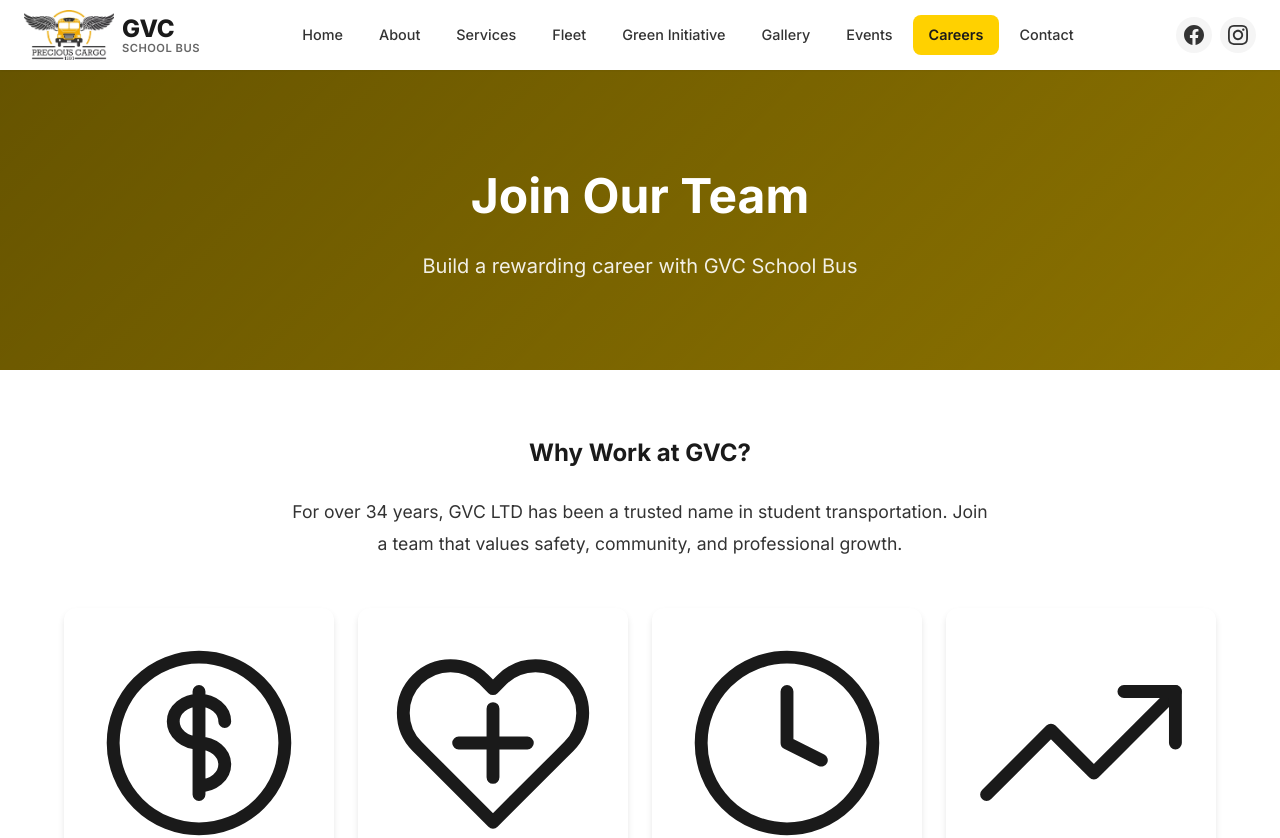
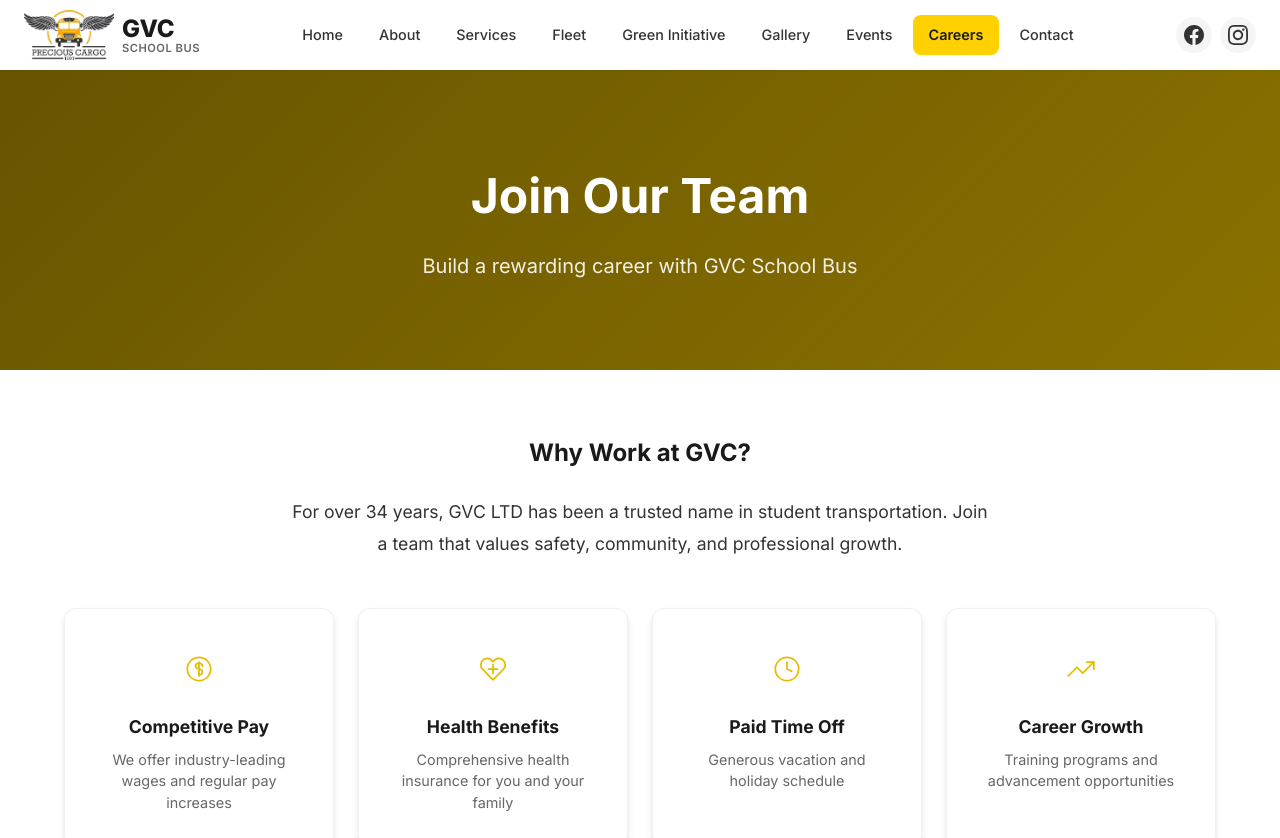
Before and after one commit to asotorod/gvc-website, a React (Vite) app: page /careers in a window 1280 px wide. Shown: the top 838 px of the page. Built offline with nearby package versions, Linux system fonts and the light colour scheme; no server answers.

Commit message:
Update CSS for professional SVG icon styling

```diff
--- a/src/pages/Careers.css
+++ b/src/pages/Careers.css
@@ -61,6 +61,7 @@
   box-shadow: var(--shadow-md);
   text-align: center;
   transition: transform 0.3s ease, box-shadow 0.3s ease;
+  border: 1px solid #f0f0f0;
 }
 
 .benefit-card:hover {
@@ -69,8 +70,20 @@
 }
 
 .benefit-icon {
-  font-size: 2.5rem;
-  margin-bottom: var(--spacing-md);
+  width: 56px;
+  height: 56px;
+  margin: 0 auto var(--spacing-md);
+  background: var(--gvc-yellow-light);
+  border-radius: 50%;
+  display: flex;
+  align-items: center;
+  justify-content: center;
+  color: var(--gvc-yellow-dark);
+}
+
+.benefit-icon svg {
+  width: 28px;
+  height: 28px;
 }
 
 .benefit-card h3 {
```
